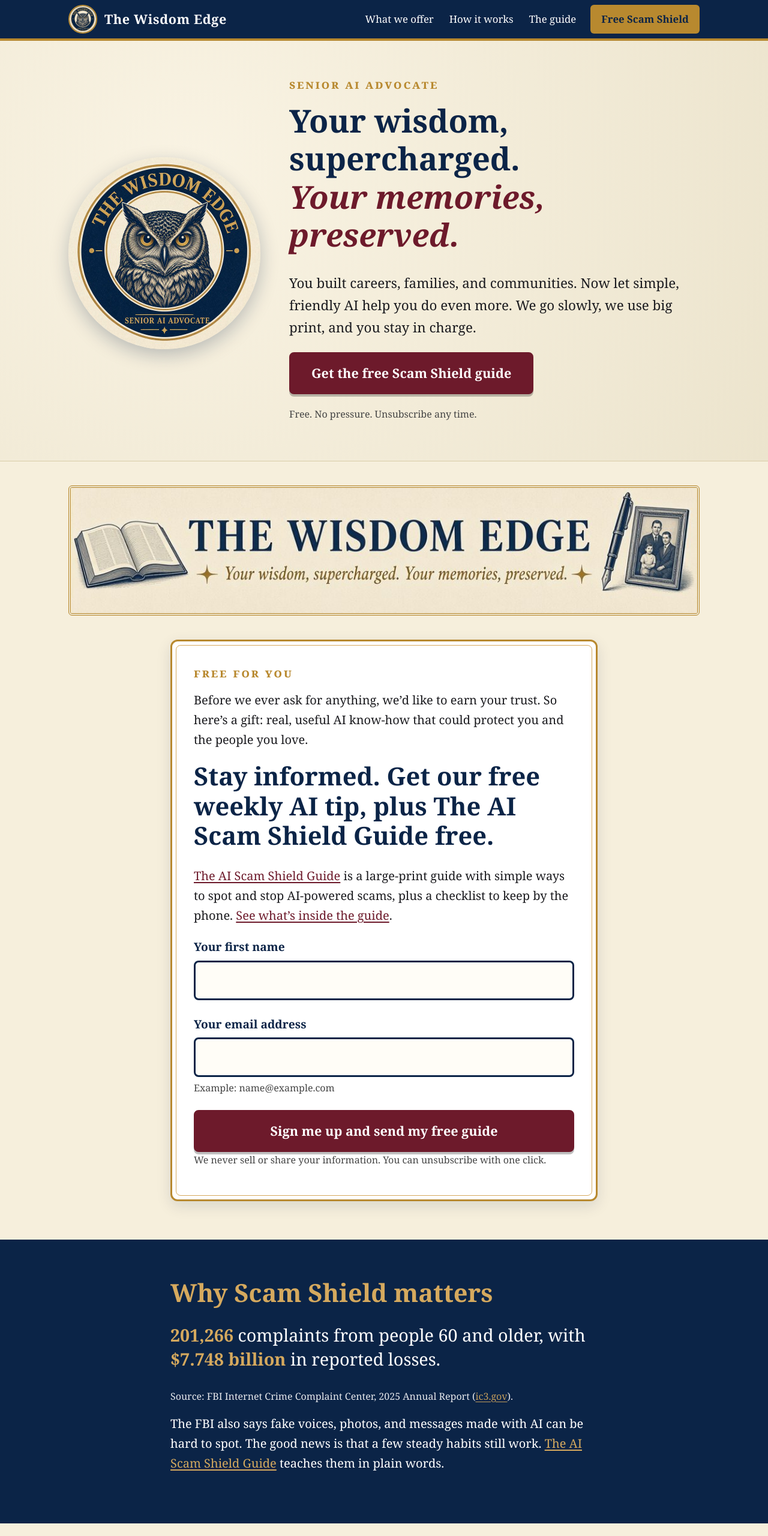
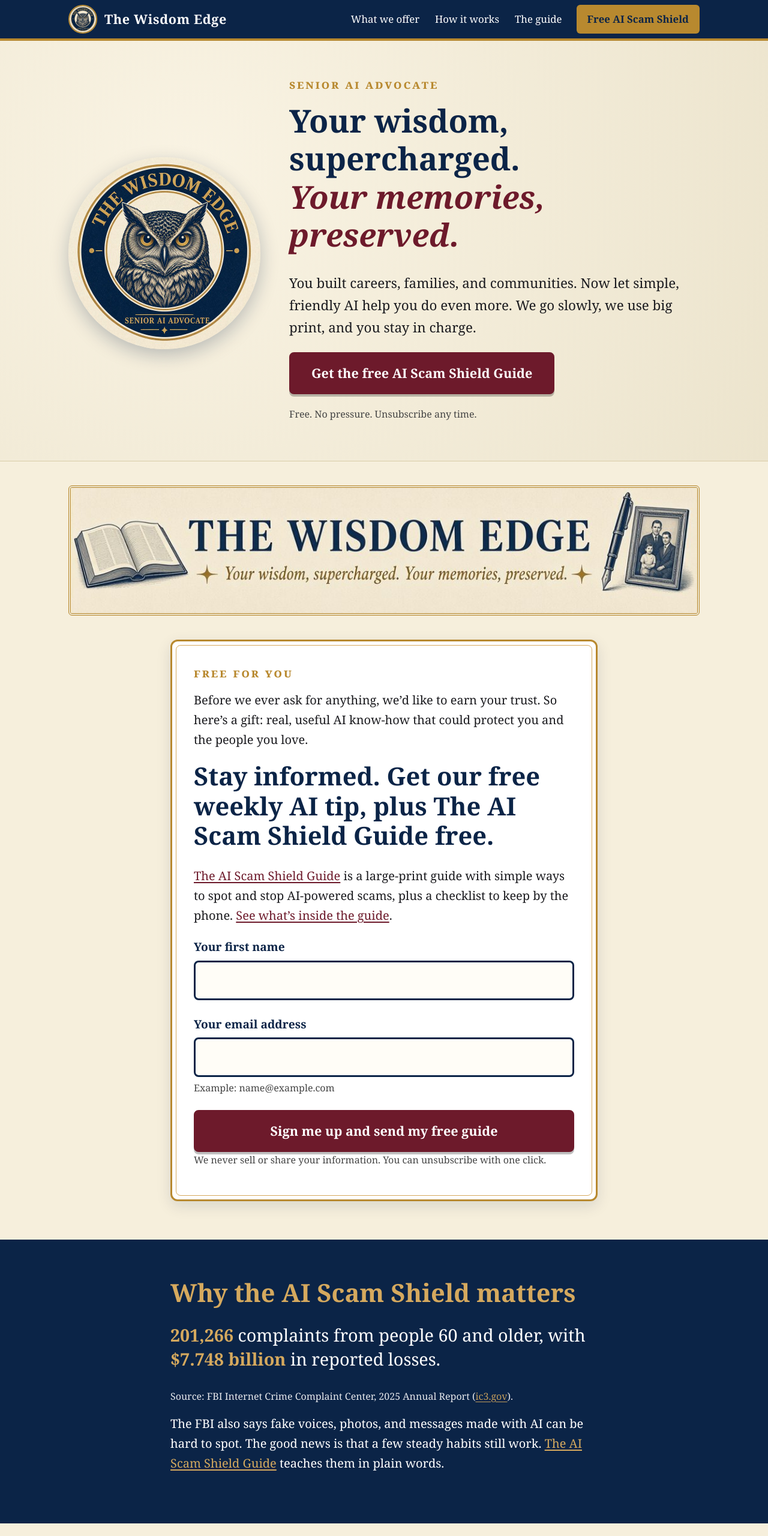
Before and after one commit to hippurkey/thewisdomedge, a plain HTML site: page index.html in a window 1280 px wide. Shown: the top 2560 px of the page at 60% size. Drawn offline with Linux system fonts and the light colour scheme.

Commit message:
Add AI to every Free Scam Shield label and button

```diff
--- a/index.html
+++ b/index.html
@@ -4,9 +4,9 @@
 <meta charset="utf-8">
 <meta name="viewport" content="width=device-width, initial-scale=1">
 <title>The Wisdom Edge | Your wisdom, supercharged. Your memories, preserved.</title>
-<meta name="description" content="Friendly, large-print help with AI for adults 55 and older. Learn at your own pace, save your life stories, explore your family history, and stay safe from scams. Get the free Scam Shield guide.">
+<meta name="description" content="Friendly, large-print help with AI for adults 55 and older. Learn at your own pace, save your life stories, explore your family history, and stay safe from scams. Get the free AI Scam Shield Guide.">
 <meta property="og:title" content="The Wisdom Edge: Your wisdom, supercharged. Your memories, preserved.">
-<meta property="og:description" content="Patient, large-print AI help for adults 55 and older. Free Scam Shield guide and weekly tip.">
+<meta property="og:description" content="Patient, large-print AI help for adults 55 and older. Free AI Scam Shield Guide and weekly tip.">
 <meta property="og:image" content="assets/logo.jpg">
 <meta name="theme-color" content="#0b2447">
 <link rel="icon" href="favicon.png">
@@ -42,7 +42,7 @@ src="https://www.facebook.com/tr?id=1197254199399345&ev=PageView&noscript=1"
       <a href="#pillars">What we offer</a>
       <a href="#how">How it works</a>
       <a href="#guide">The guide</a>
-      <a class="nav-cta" href="scam-shield/">Free Scam Shield</a>
+      <a class="nav-cta" href="scam-shield/">Free AI Scam Shield</a>
     </nav>
   </div>
 </header>
@@ -57,7 +57,7 @@ src="https://www.facebook.com/tr?id=1197254199399345&ev=PageView&noscript=1"
       <p class="eyebrow">Senior AI Advocate</p>
       <h1>Your wisdom, supercharged.<br><span>Your memories, preserved.</span></h1>
       <p class="lead">You built careers, families, and communities. Now let simple, friendly AI help you do even more. We go slowly, we use big print, and you stay in charge.</p>
-      <p><a class="btn" href="#signup">Get the free Scam Shield guide</a></p>
+      <p><a class="btn" href="#signup">Get the free AI Scam Shield Guide</a></p>
       <p class="small">Free. No pressure. Unsubscribe any time.</p>
     </div>
   </div>
@@ -104,7 +104,7 @@ src="https://www.facebook.com/tr?id=1197254199399345&ev=PageView&noscript=1"
 <!-- WHY IT MATTERS (scam stat) -->
 <section class="alert" aria-labelledby="alert-h">
   <div class="wrap narrow">
-    <h2 id="alert-h">Why Scam Shield matters</h2>
+    <h2 id="alert-h">Why the AI Scam Shield matters</h2>
     <p class="big-stat"><strong>201,266</strong> complaints from people 60 and older, with <strong>$7.748 billion</strong> in reported losses.</p>
     <p class="source">Source: FBI Internet Crime Complaint Center, 2025 Annual Report (<a href="https://www.ic3.gov/AnnualReport/Reports/2025_IC3Report.pdf">ic3.gov</a>).</p>
     <p>The FBI also says fake voices, photos, and messages made with AI can be hard to spot. The good news is that a few steady habits still work. <a href="scam-shield/">The AI Scam Shield Guide</a> teaches them in plain words.</p>
@@ -147,10 +147,10 @@ src="https://www.facebook.com/tr?id=1197254199399345&ev=PageView&noscript=1"
     <h2 id="how-h" class="center">How it works</h2>
     <ol class="steps">
       <li><span class="step-n" aria-hidden="true">1</span><div><h3>Sign up for free</h3><p>Tell us your name and email. That is all we ask.</p></div></li>
-      <li><span class="step-n" aria-hidden="true">2</span><div><h3>Read your guide and weekly tip</h3><p>Your Scam Shield guide arrives first. Then one short, friendly lesson comes each week.</p></div></li>
+      <li><span class="step-n" aria-hidden="true">2</span><div><h3>Read your guide and weekly tip</h3><p>Your AI Scam Shield Guide arrives first. Then one short, friendly lesson comes each week.</p></div></li>
       <li><span class="step-n" aria-hidden="true">3</span><div><h3>Try it at your own pace</h3><p>Follow along when you like. There are no tests and no deadlines.</p></div></li>
     </ol>
-    <p class="center"><a class="btn" href="#signup">Get the free Scam Shield guide</a></p>
+    <p class="center"><a class="btn" href="#signup">Get the free AI Scam Shield Guide</a></p>
   </div>
 </section>
 
```
Also changed, not shown: privacy/index.html (+1 -1 lines), scam-shield/index.html (+2 -2 lines).
